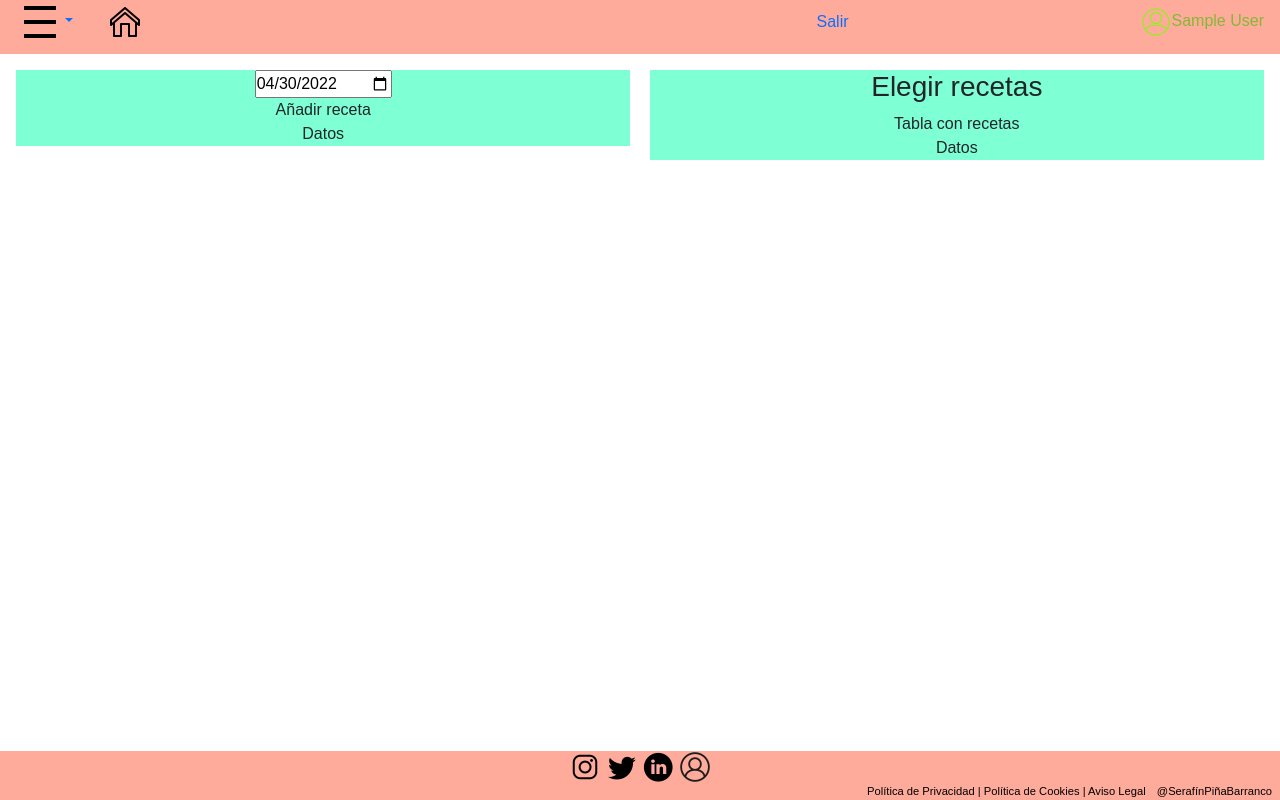
After one commit to SeraPinaBarranco/ProyectoDAW, a PHP site: page /ProyectoDAW/mis_objetivos.php in a window 1280 px wide. The commit adds this page. Run offline with PHP 8.4, Linux system fonts and the light colour scheme; the visitor is signed in with stand-in values (Sample User, id 1).

Commit message:
empezar mis objetivos

```diff
--- a/controller/lista_recetas.php
+++ b/controller/lista_recetas.php
@@ -1,7 +1,7 @@
 <?php
     require_once "../model/basedatos.php";
 
-
+    //Listado de recetas que no son del usuario logado
 
     $nombre =$_POST['nombre'];
     $query= "SELECT id_recetas FROM RECETAS WHERE nombre_receta = '$nombre'";
--- /dev/null
+++ b/js/objetivos.js
@@ -0,0 +1,20 @@
+
+window.addEventListener('load', function() {
+    let fecha = document.querySelector('#fecha');
+    const d = new Date();
+    let mes = d.getMonth();
+
+    if(mes.toString().length == 1){ // * Devuelve el mes actual condos digitos
+        mes = "0" + (mes + 1) ;
+    }
+
+    let fecha_actual = `${d.getFullYear()}-${mes}-${d.getDate()}`;
+
+    fecha.value = fecha_actual;
+    console.log(mes);
+    console.log(fecha_actual);
+});
+
+fecha.addEventListener('change', (evt)=>{
+    console.log(evt.target.value);
+})
--- a/login.php
+++ b/login.php
@@ -37,7 +37,8 @@
             </form>
 
         </div>
-        <div class="row" id="msj">
+        <div class="row mt-2" id="msj">
+            <p>Si aún no tienes cuenta, registrate <a href="registro.php">aquí</a> </p>
         </div>
 
     </div>
--- /dev/null
+++ b/mis_objetivos.php
@@ -0,0 +1,44 @@
+<?php
+session_start();
+//echo $_SESSION['nombre'];
+
+?>
+
+
+
+<?php include_once "templates/title.html"; ?>
+<title>Mis objetivos</title>
+<link rel="stylesheet" href="styles/objetivos.css">
+<script src="js/objetivos.js" defer></script>
+</head>
+
+<body>
+    <?php include_once "templates/cabecera.html" ?>
+    <div class="col1">
+        <div>
+            <input type="date" name="fecha" id="fecha">
+        </div>
+        <div>
+            Añadir receta
+        </div>
+        <div>
+            Datos
+        </div>
+    </div>
+
+    <div class="col2">
+        <div>
+            <h3>Elegir recetas</h3>
+        </div>
+        <div>
+            Tabla con recetas
+        </div>
+        <div>
+            Datos
+        </div>
+    </div>
+
+    <?php include_once "templates/pie.html" ?>
+</body>
+
+</html>
--- a/registro.php
+++ b/registro.php
@@ -50,6 +50,9 @@
                 </div>
 
             </form>
+            <div class="row">
+                <p>Si ya tienes cuenta <a href="login.php">inicia sesión</a> </p>
+            </div>
         </div>
 
 
--- /dev/null
+++ b/styles/objetivos.css
@@ -0,0 +1,38 @@
+.col1{
+    position:absolute;
+    left: 0px;
+    margin: 2vh 0vh 2vh 2vh;
+    display: inline-block;
+    text-align: center;
+    background-color: aquamarine;
+    width: 48%;
+}
+
+.col2{
+    position:absolute;
+    right: 0px;
+    margin: 2vh 2vh 2vh 0vh;
+    display: inline-block;
+    text-align: center;
+    background-color: aquamarine;
+    width: 48%;
+}
+
+@media only screen and (max-width: 900px) {
+    .col1, .col2{
+
+        position: relative;
+        margin-left: 0px;
+        margin-bottom: 2vh;
+        width: 100vw;
+    }
+}
+
+@media only screen and (max-width: 600px) {
+    .col1, .col2{
+        position: relative;
+        margin-left: 0px;
+        margin-bottom: 2vh;
+        width: 100vw;
+    }
+  }
--- a/styles/style_list_recetas.css
+++ b/styles/style_list_recetas.css
@@ -9,3 +9,9 @@ td button{
     background-color: transparent;
     border: 0px;
 }
+
+@media only screen and (max-width: 460px)  {
+    .container{
+        width: 90%;
+    }
+}
--- a/templates/cabecera.html
+++ b/templates/cabecera.html
@@ -11,16 +11,17 @@
               <ul class="dropdown-menu">
                 <li><a class="dropdown-item" href="nuevoproducto.php">Agrega Alimentos</a></li>
                 <li><a class="dropdown-item" href="listar_productos.php">Listado Alimentos</a></li>
-                <li><a class="dropdown-item" href="#">Recetas</a></li>
+                <li><a class="dropdown-item" href="listar_recetas.php?otros=si">Otras recetas</a></li>
 
                 <li>
                   <hr class="dropdown-divider">
                 </li>
                 <li><a class="dropdown-item" href="#">Comidas</a></li>
-                <li><a class="dropdown-item" href="crear_receta.php">Mis recetas</a></li>
+                <li><a class="dropdown-item" href="crear_receta.php"> Crear Receta</a></li>
+                <li><a class="dropdown-item" href="listar_recetas.php">Mis recetas</a></li>
                 <li><a class="dropdown-item" href="#">Mis alimentos</a></li>
                 <li><a class="dropdown-item" href="#">Estadisticas</a></li>
-                <li><a class="dropdown-item" href="#">Mis objetivos</a></li>
+                <li><a class="dropdown-item" href="mis_objetivos.php">Mis objetivos</a></li>
 
                 <li>
                   <hr class="dropdown-divider">
```
Also changed, not shown: js/login.js (+11 -2 lines), listar_recetas.php (+87 -5 lines), logout.php (+7 -1 lines).
